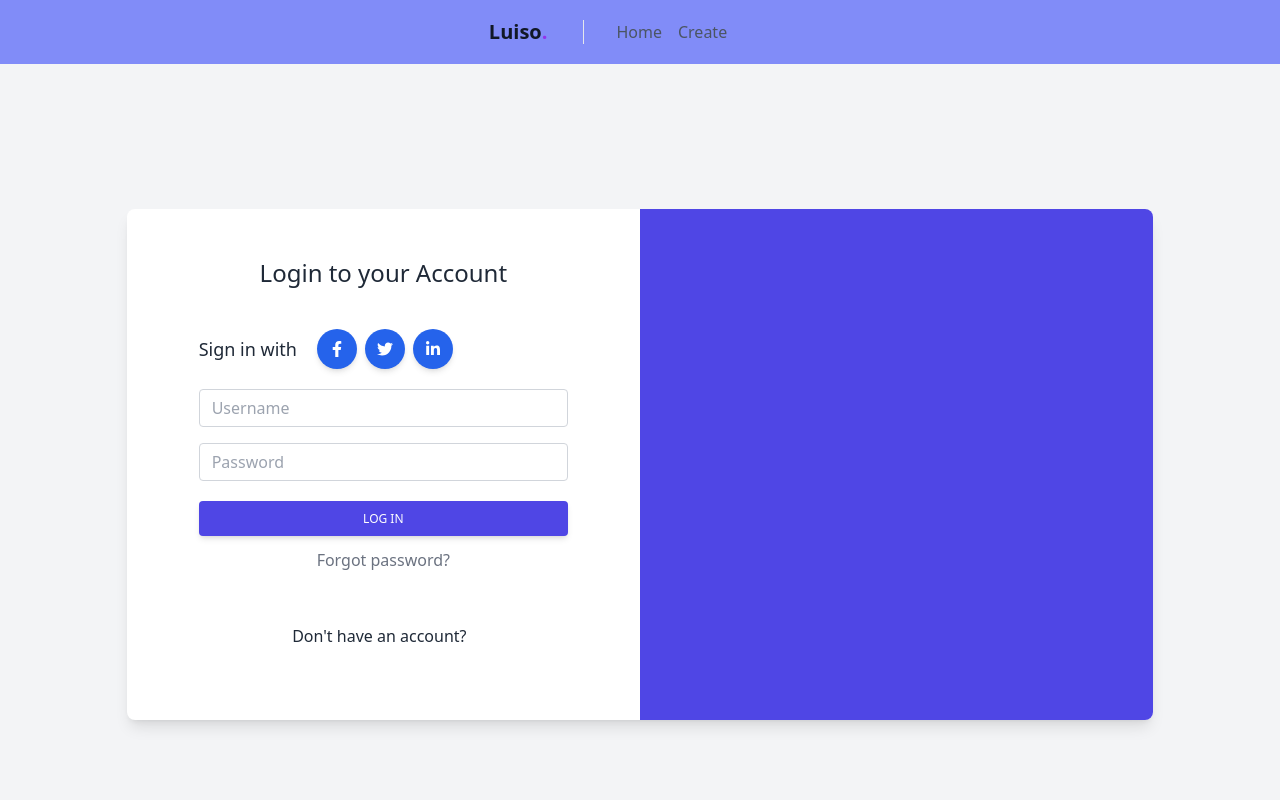
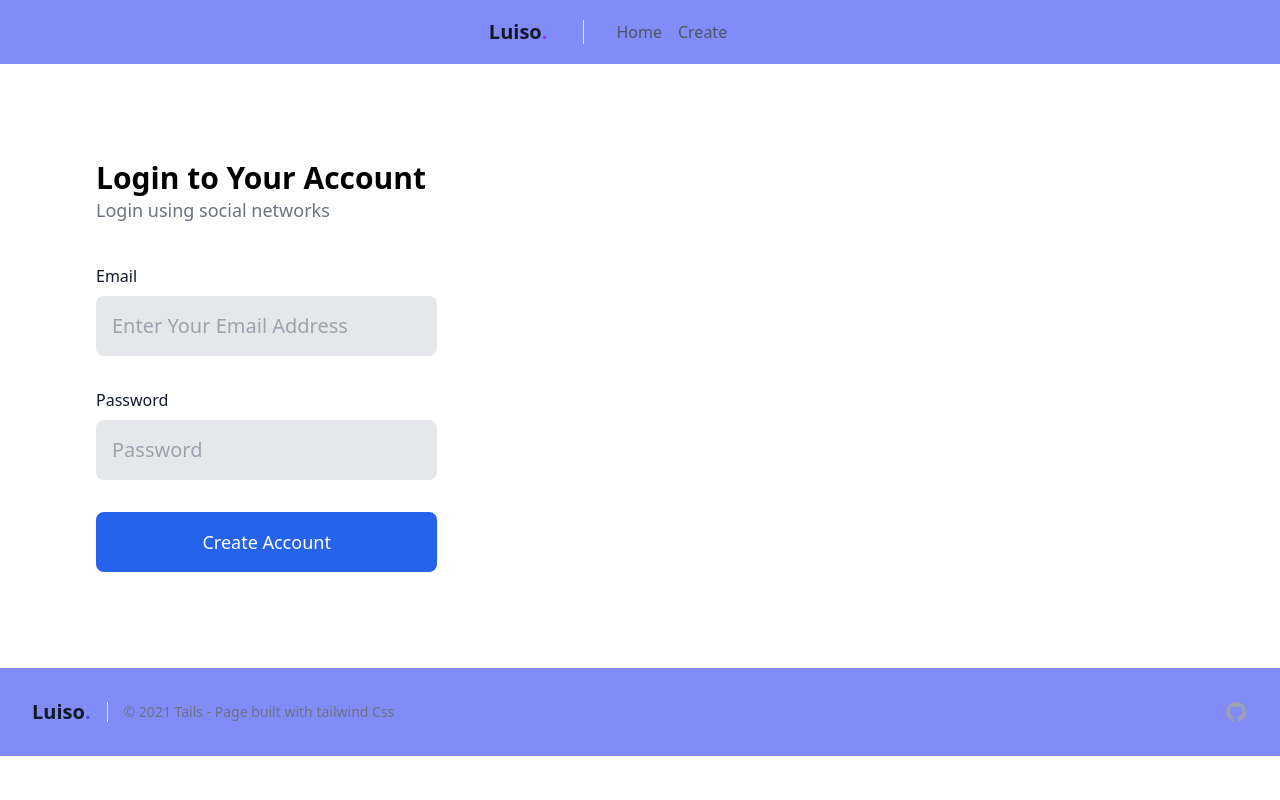
Before and after one commit to luisomogollon/login-app, a React (Create React App) app: page / in a window 1280 px wide. Shown: the top 800 px of the page. Built offline with nearby package versions, Linux system fonts and the light colour scheme.

Commit message:
cambio 8 pm radical

```diff
--- a/src/routes/Login.jsx
+++ b/src/routes/Login.jsx
@@ -1,125 +1,36 @@
-import React from "react";
+import React from 'react';
 
 const Login = () => {
-  return (
-    <div>
-      <section class="h-full gradient-form bg-gray-100 md:h-screen">
-        <div class="container py-12 px-6 h-full">
-          <div class="flex justify-center items-center flex-wrap h-full g-6 text-gray-800">
-            <div class="xl:w-10/12">
-              <div class="block bg-white shadow-lg rounded-lg">
-                <div class="lg:flex lg:flex-wrap g-0">
-                  <div class="lg:w-6/12 px-4 md:px-0">
-                    <div class="md:p-12 md:mx-6">
-                      <div class="text-center">
-                        <h3 class="mb-10 text-2xl font-medium text-center">
-                          Login to your Account
-                        </h3>
-                      </div>
-                      <div class="flex flex-row mb-5 items-center justify-center lg:justify-start">
-                          <p class="text-lg mb-0 mr-4">Sign in with</p>
-                          <button
-                            type="button"
-                            data-mdb-ripple="true"
-                            data-mdb-ripple-color="light"
-                            class="inline-block p-3 bg-blue-600 text-white font-medium text-xs leading-tight uppercase rounded-full shadow-md hover:bg-blue-700 hover:shadow-lg focus:bg-blue-700 focus:shadow-lg focus:outline-none focus:ring-0 active:bg-blue-800 active:shadow-lg transition duration-150 ease-in-out mx-1"
-                          >
-                            <svg
-                              xmlns="http://www.w3.org/2000/svg"
-                              viewBox="0 0 320 512"
-                              class="w-4 h-4"
-                            >
-                              <path
-                                fill="currentColor"
-                                d="M279.14 288l14.22-92.66h-88.91v-60.13c0-25.35 12.42-50.06 52.24-50.06h40.42V6.26S260.43 0 225.36 0c-73.22 0-121.08 44.38-121.08 124.72v70.62H22.89V288h81.39v224h100.17V288z"
-                              />
-                            </svg>
-                          </button>
-
-                          <button
-                            type="button"
-                            data-mdb-ripple="true"
-                            data-mdb-ripple-color="light"
-                            class="inline-block p-3 bg-blue-600 text-white font-medium text-xs leading-tight uppercase rounded-full shadow-md hover:bg-blue-700 hover:shadow-lg focus:bg-blue-700 focus:shadow-lg focus:outline-none focus:ring-0 active:bg-blue-800 active:shadow-lg transition duration-150 ease-in-out mx-1"
-                          >
-                            <svg
-                              xmlns="http://www.w3.org/2000/svg"
-                              viewBox="0 0 512 512"
-                              class="w-4 h-4"
-                            >
-                              <path
-                                fill="currentColor"
-                                d="M459.37 151.716c.325 4.548.325 9.097.325 13.645 0 138.72-105.583 298.558-298.558 298.558-59.452 0-114.68-17.219-161.137-47.106 8.447.974 16.568 1.299 25.34 1.299 49.055 0 94.213-16.568 130.274-44.832-46.132-.975-84.792-31.188-98.112-72.772 6.498.974 12.995 1.624 19.818 1.624 9.421 0 18.843-1.3 27.614-3.573-48.081-9.747-84.143-51.98-84.143-102.985v-1.299c13.969 7.797 30.214 12.67 47.431 13.319-28.264-18.843-46.781-51.005-46.781-87.391 0-19.492 5.197-37.36 14.294-52.954 51.655 63.675 129.3 105.258 216.365 109.807-1.624-7.797-2.599-15.918-2.599-24.04 0-57.828 46.782-104.934 104.934-104.934 30.213 0 57.502 12.67 76.67 33.137 23.715-4.548 46.456-13.32 66.599-25.34-7.798 24.366-24.366 44.833-46.132 57.827 21.117-2.273 41.584-8.122 60.426-16.243-14.292 20.791-32.161 39.308-52.628 54.253z"
-                              />
-                            </svg>
-                          </button>
-
-                          <button
-                            type="button"
-                            data-mdb-ripple="true"
-                            data-mdb-ripple-color="light"
-                            class="inline-block p-3 bg-blue-600 text-white font-medium text-xs leading-tight uppercase rounded-full shadow-md hover:bg-blue-700 hover:shadow-lg focus:bg-blue-700 focus:shadow-lg focus:outline-none focus:ring-0 active:bg-blue-800 active:shadow-lg transition duration-150 ease-in-out mx-1"
-                          >
-                            <svg
-                              xmlns="http://www.w3.org/2000/svg"
-                              viewBox="0 0 448 512"
-                              class="w-4 h-4"
-                            >
-                              <path
-                                fill="currentColor"
-                                d="M100.28 448H7.4V148.9h92.88zM53.79 108.1C24.09 108.1 0 83.5 0 53.8a53.79 53.79 0 0 1 107.58 0c0 29.7-24.1 54.3-53.79 54.3zM447.9 448h-92.68V302.4c0-34.7-.7-79.2-48.29-79.2-48.29 0-55.69 37.7-55.69 76.7V448h-92.78V148.9h89.08v40.8h1.3c12.4-23.5 42.69-48.3 87.88-48.3 94 0 111.28 61.9 111.28 142.3V448z"
-                              />
-                            </svg>
-                          </button>
-                        </div>
-                      <form>
+    return (
 
 
-                        <div class="mb-4">
-                          <input
-                            type="text"
-                            class="form-control block w-full px-3 py-1.5 text-base font-normal text-gray-700 bg-white bg-clip-padding border border-solid border-gray-300 rounded transition ease-in-out m-0 focus:text-gray-700 focus:bg-white focus:border-blue-600 focus:outline-none"
-                            id="exampleFormControlInput1"
-                            placeholder="Username"
-                          />
+
+<section class="w-full bg-white">
+<div class="w-full bg-white lg:w-6/12 xl:w-5/12">
+                <div class="flex flex-col items-start justify-start w-full h-full p-10 lg:p-16 xl:p-24">
+                    <h4 class="w-full text-3xl font-bold">Login to Your Account</h4>
+                    <p class="text-lg text-gray-500"> Login using social networks</p>
+                    <div class="relative w-full mt-10 space-y-8">
+
+                        <div class="relative">
+                            <label class="font-medium text-gray-900">Email</label>
+                            <input type="text" class="block w-full px-4 py-4 mt-2 text-xl placeholder-gray-400 bg-gray-200 rounded-lg focus:outline-none focus:ring-4 focus:ring-blue-600 focus:ring-opacity-50" placeholder="Enter Your Email Address"/>
                         </div>
-                        <div class="mb-4">
-                          <input
-                            type="password"
-                            class="form-control block w-full px-3 py-1.5 text-base font-normal text-gray-700 bg-white bg-clip-padding border border-solid border-gray-300 rounded transition ease-in-out m-0 focus:text-gray-700 focus:bg-white focus:border-blue-600 focus:outline-none"
-                            id="exampleFormControlInput1"
-                            placeholder="Password"
-                          />
+                        <div class="relative">
+                            <label class="font-medium text-gray-900">Password</label>
+                            <input type="password" class="block w-full px-4 py-4 mt-2 text-xl placeholder-gray-400 bg-gray-200 rounded-lg focus:outline-none focus:ring-4 focus:ring-blue-600 focus:ring-opacity-50" placeholder="Password"/>
                         </div>
-                        <div class="text-center pt-1 mb-12 pb-1">
-                          <button class="inline-block px-6 py-2.5 bg-indigo-600 text-white font-medium text-xs leading-tight uppercase rounded shadow-md hover:bg-indigo-900 hover:shadow-lg focus:shadow-lg focus:outline-none focus:ring-0 active:shadow-lg transition duration-150 ease-in-out w-full mb-3">
-                            Log in
-                          </button>
+                        <div class="relative">
+                            <a href="#_" class="inline-block w-full px-5 py-4 text-lg font-medium text-center text-white transition duration-200 bg-blue-600 rounded-lg hover:bg-blue-700 ease">Create Account</a>
 
-                          <a class="text-gray-500" href="#!">
-                            Forgot password?
-                          </a>
                         </div>
-                        <div class="flex justify-center pb-6">
-                          <p class="mb-0 mr-2">Don't have an account?</p>
-                        </div>
-                      </form>
                     </div>
-                  </div>
-                  <div class="lg:w-6/12 flex items-center bg-indigo-600 lg:rounded-r-lg rounded-b-lg lg:rounded-bl-none">
-                    <div class="text-white px-4 py-6 md:p-12 md:mx-6">
-                      <h4 class="text-xl font-semibold mb-6"></h4>
-                      <p class="text-sm"></p>
-                    </div>
-                  </div>
                 </div>
-              </div>
-            </div>
-          </div>
-        </div>
-      </section>
+
     </div>
-  );
+    </section>
+
+    );
 };
 
 export default Login;
```
